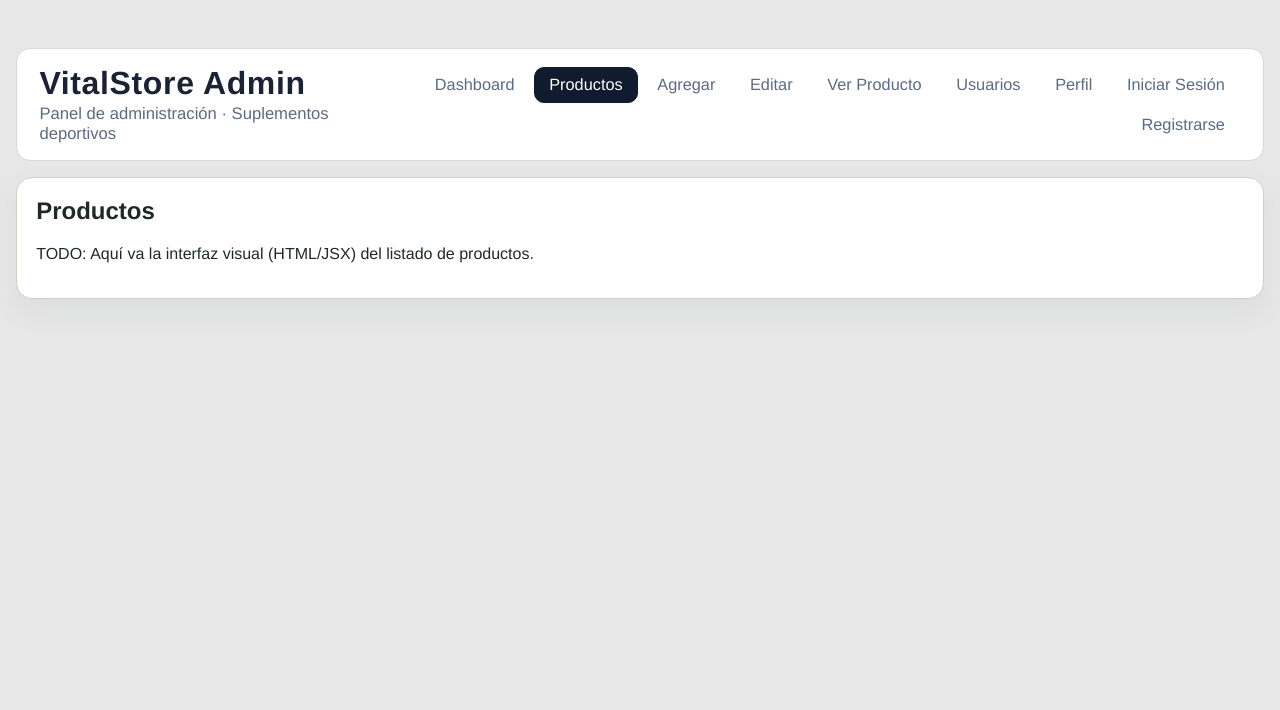
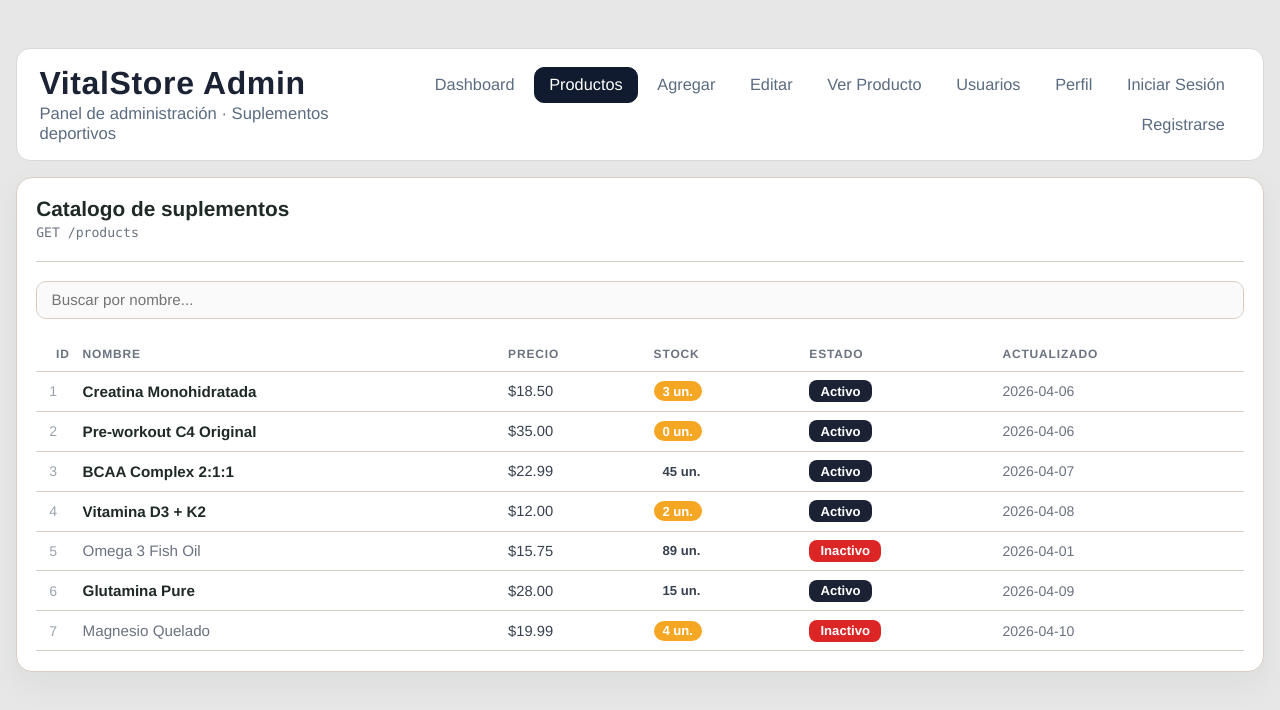
Before and after one commit to Jassos/PSP-Practica, a React (Vite) app in the folder frontend/: page /productos/lista in a window 1280 px wide. Shown: the top 710 px of the page. Built offline with nearby package versions, Linux system fonts and the light colour scheme.

Commit message:
Realizacion de lo visual en react

```diff
--- a/frontend/src/pages/ProductosPage.jsx
+++ b/frontend/src/pages/ProductosPage.jsx
@@ -34,12 +34,171 @@
  * - Construir toda la maqueta dentro de <section className="visual-slot">.
  * - Incluir: barra de búsqueda, tabla de catálogo y badges de stock/estado.
  */
+import { useState } from "react";
+
+/**
+ * PRODUCTOS
+ *
+ * Esta vista consume 1 endpoint principal de catálogo:
+ * - GET /api/products?include_inactive=true
+ * - Cliente sugerido: api.listProducts(true)
+ *
+ * TODO: Reemplazar MOCK_PRODUCTS con la llamada real al API cuando se integre.
+ */
+
+const MOCK_PRODUCTS = [
+  { id: 1, name: "Creatina Monohidratada", price: 18.5,  stock: 3,  is_active: true,  updated_at: "2026-04-06T00:00:00" },
+  { id: 2, name: "Pre-workout C4 Original", price: 35.0,  stock: 0,  is_active: true,  updated_at: "2026-04-06T00:00:00" },
+  { id: 3, name: "BCAA Complex 2:1:1",      price: 22.99, stock: 45, is_active: true,  updated_at: "2026-04-07T00:00:00" },
+  { id: 4, name: "Vitamina D3 + K2",        price: 12.0,  stock: 2,  is_active: true,  updated_at: "2026-04-08T00:00:00" },
+  { id: 5, name: "Omega 3 Fish Oil",        price: 15.75, stock: 89, is_active: false, updated_at: "2026-04-01T00:00:00" },
+  { id: 6, name: "Glutamina Pure",          price: 28.0,  stock: 15, is_active: true,  updated_at: "2026-04-09T00:00:00" },
+  { id: 7, name: "Magnesio Quelado",        price: 19.99, stock: 4,  is_active: false, updated_at: "2026-04-10T00:00:00" },
+];
+
+function formatPrice(price) {
+  return new Intl.NumberFormat("en-US", { style: "currency", currency: "USD" }).format(price);
+}
+
+function formatDate(dateStr) {
+  const d = new Date(dateStr);
+  return d.toISOString().slice(0, 10); // 2026-04-06
+}
+
+function StockBadge({ stock }) {
+  const isLow = stock <= 5;
+  const style = {
+    display: "inline-block",
+    padding: "0.18rem 0.55rem",
+    borderRadius: "999px",
+    fontSize: "0.82rem",
+    fontWeight: 600,
+    background: isLow ? "#f5a623" : "transparent",
+    color: isLow ? "#fff" : "#374151",
+    border: isLow ? "none" : "none",
+  };
+  return <span style={style}>{stock} un.</span>;
+}
+
+function EstadoBadge({ isActive }) {
+  const style = {
+    display: "inline-block",
+    padding: "0.2rem 0.7rem",
+    borderRadius: "8px",
+    fontSize: "0.82rem",
+    fontWeight: 600,
+    background: isActive ? "#1a2233" : "#dc2626",
+    color: "#fff",
+  };
+  return <span style={style}>{isActive ? "Activo" : "Inactivo"}</span>;
+}
+
 export function ProductosPage() {
+  const [search, setSearch] = useState("");
+
+  const products = MOCK_PRODUCTS; // TODO: reemplazar con estado real del API
+
+  const filtered = products.filter((p) =>
+    p.name.toLowerCase().includes(search.toLowerCase())
+  );
+
   return (
     <main className="panel">
-      <h2>Productos</h2>
+      {/* Encabezado */}
+      <div style={{ marginBottom: "1.2rem" }}>
+        <h2 style={{ margin: "0 0 0.15rem", fontSize: "1.3rem", fontWeight: 700 }}>
+          Catalogo de suplementos
+        </h2>
+        <code style={{ fontSize: "0.82rem", color: "#6b7280" }}>GET /products</code>
+      </div>
+
+      <hr style={{ border: "none", borderTop: "1px solid var(--line)", margin: "0 0 1.2rem" }} />
+
+      {/* Búsqueda */}
+      <input
+        type="text"
+        placeholder="Buscar por nombre..."
+        value={search}
+        onChange={(e) => setSearch(e.target.value)}
+        style={{
+          width: "100%",
+          padding: "0.6rem 0.9rem",
+          border: "1px solid var(--line)",
+          borderRadius: "10px",
+          fontSize: "0.95rem",
+          marginBottom: "1.2rem",
+          background: "#fafafa",
+          color: "var(--ink)",
+        }}
+      />
+
+      {/* Tabla */}
       <section className="visual-slot">
-        <p>TODO: Aquí va la interfaz visual (HTML/JSX) del listado de productos.</p>
+        {filtered.length === 0 ? (
+          <p style={{ color: "var(--ink-soft)", textAlign: "center", padding: "2rem 0" }}>
+            No se encontraron productos con ese nombre.
+          </p>
+        ) : (
+          <table>
+            <thead>
+              <tr>
+                {["ID", "NOMBRE", "PRECIO", "STOCK", "ESTADO", "ACTUALIZADO"].map((col) => (
+                  <th
+                    key={col}
+                    style={{
+                      fontSize: "0.75rem",
+                      fontWeight: 700,
+                      letterSpacing: "0.07em",
+                      color: "#6b7280",
+                      paddingBottom: "0.6rem",
+                      textAlign: col === "ID" ? "right" : "left",
+                    }}
+                  >
+                    {col}
+                  </th>
+                ))}
+              </tr>
+            </thead>
+            <tbody>
+              {filtered.map((product) => (
+                <tr key={product.id}>
+                  <td
+                    style={{
+                      color: "#9ca3af",
+                      fontSize: "0.88rem",
+                      textAlign: "right",
+                      paddingRight: "1.2rem",
+                      width: "40px",
+                    }}
+                  >
+                    {product.id}
+                  </td>
+                  <td
+                    style={{
+                      fontWeight: product.is_active ? 700 : 400,
+                      color: product.is_active ? "var(--ink)" : "#6b7280",
+                      fontSize: "0.95rem",
+                    }}
+                  >
+                    {product.name}
+                  </td>
+                  <td style={{ color: "#374151", fontSize: "0.92rem" }}>
+                    {formatPrice(product.price)}
+                  </td>
+                  <td>
+                    <StockBadge stock={product.stock} />
+                  </td>
+                  <td>
+                    <EstadoBadge isActive={product.is_active} />
+                  </td>
+                  <td style={{ color: "#6b7280", fontSize: "0.88rem" }}>
+                    {formatDate(product.updated_at)}
+                  </td>
+                </tr>
+              ))}
+            </tbody>
+          </table>
+        )}
       </section>
     </main>
   );
```
Also changed, not shown: 1 other file (tests, documents, lock files or other folders).
